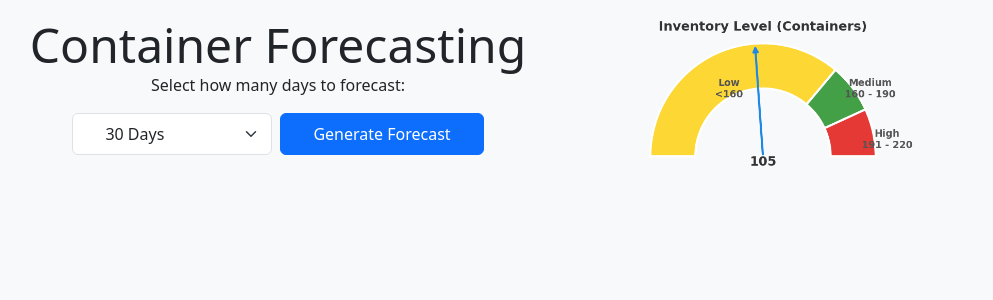
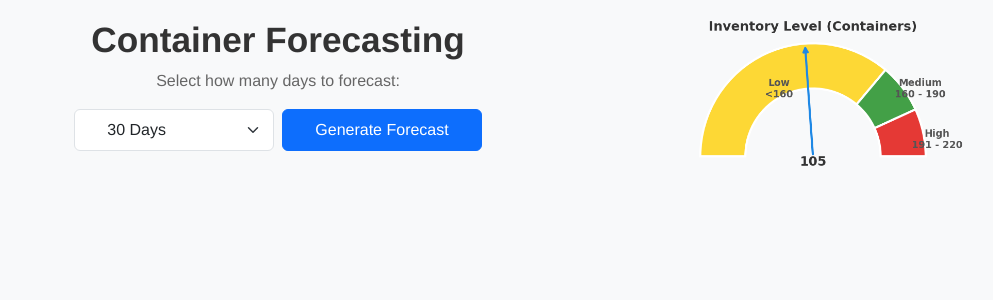
Before and after one commit to dongyuq/flask-forecast-app, a Flask app: page / in a window 1280 px wide. Shown: the top 300 px of the page, without its empty margins (172-1165 px from the left). Run offline with Flask 3, Linux system fonts and the light colour scheme; data that the repository does not hold is empty.

Commit message:
update all changes

```diff
--- a/app.py
+++ b/app.py
@@ -41,6 +41,4 @@ def predict():
 
 
 if __name__ == '__main__':
-    import os
-    port = int(os.environ.get('PORT', 5000))
-    app.run(host='0.0.0.0', port=port)
+    app.run(debug=True)
--- a/templates/index.html
+++ b/templates/index.html
@@ -9,6 +9,18 @@
   body {
     background-color: #f8f9fa;
     padding: 0rem;
+    font-family: "Helvetica Neue", Helvetica, Arial, sans-serif;
+    color: #333;
+  }
+  h1.display-5 {
+    font-weight: 700;
+    font-size: 2.2rem;
+    color: #333;
+    margin-bottom: 0.5rem;
+  }
+   p {
+    font-size: 1rem;
+    color: #666;
   }
   h1, h2 {
     margin-bottom: 0rem;
@@ -23,9 +35,9 @@
   .gauge-container {
     width: 300px;
     margin-bottom: 2rem;
-    align-items: center;
+    align-items: right;
     margin-top: 50px;
-    margin-left: -50px;
+    margin-right: -100px;
   }
   .forecast-container {
     flex: 1;
```
